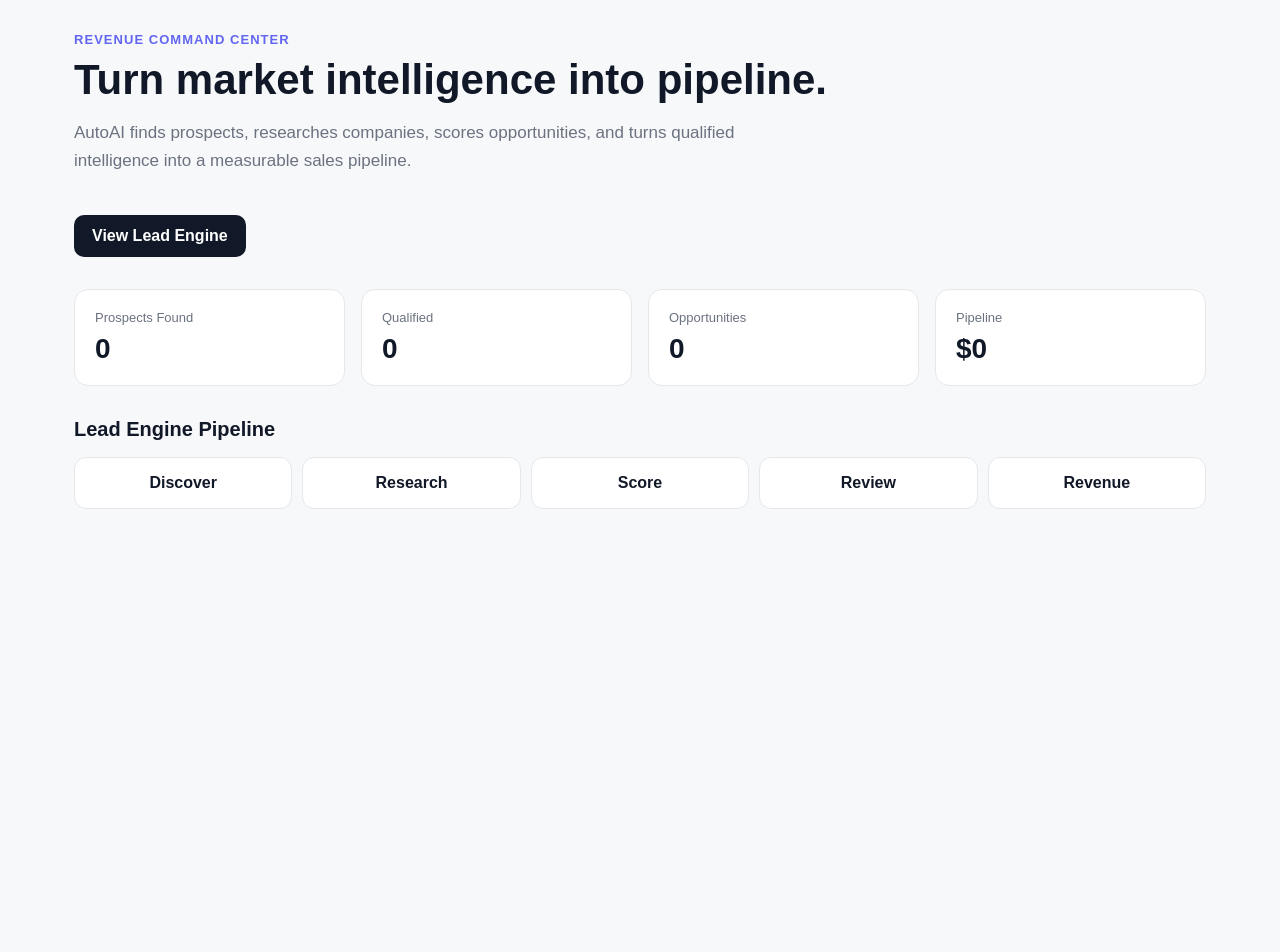
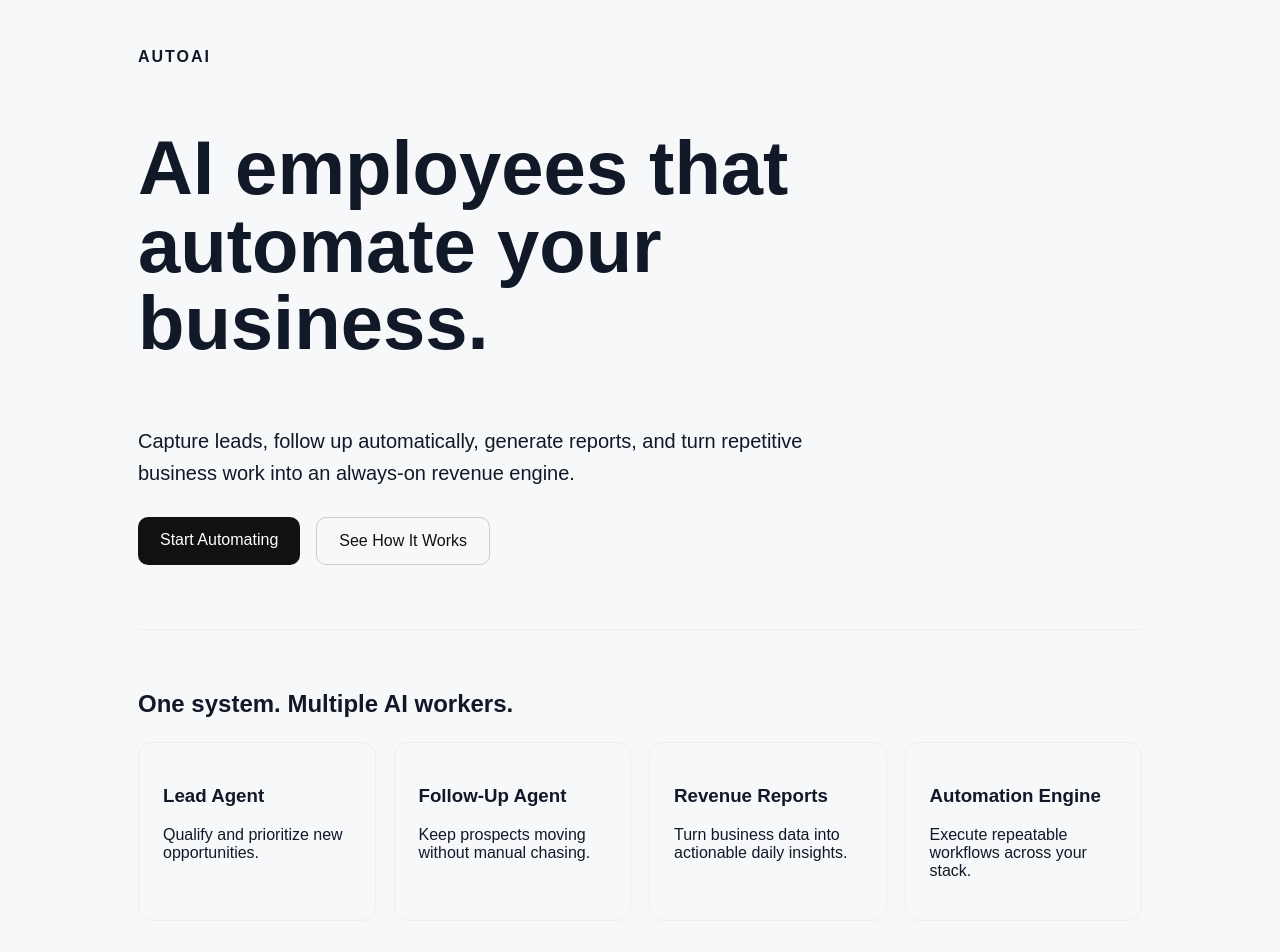
Before and after one commit to alovato007-oss/autoai, a Next.js app: page / in a window 1280 px wide. Shown: the part 80-1032 px from the top of the page. Before the commit the page ends 800 px from the top, so only its background shows below. Built offline with nearby package versions, Linux system fonts and the light colour scheme; no server answers; the database is empty.

Commit message:
Add AutoAI production landing page

```diff
--- /dev/null
+++ b/app/page.js
@@ -0,0 +1,22 @@
+export default function Home() {
+  return (
+    <main style={{fontFamily:'Arial, sans-serif',padding:'48px',maxWidth:1100,margin:'0 auto'}}>
+      <section style={{padding:'64px 0'}}>
+        <p style={{fontWeight:700,letterSpacing:2}}>AUTOAI</p>
+        <h1 style={{fontSize:'clamp(42px,7vw,76px)',lineHeight:1.02,maxWidth:850}}>AI employees that automate your business.</h1>
+        <p style={{fontSize:20,lineHeight:1.6,maxWidth:700}}>Capture leads, follow up automatically, generate reports, and turn repetitive business work into an always-on revenue engine.</p>
+        <div style={{display:'flex',gap:16,marginTop:28,flexWrap:'wrap'}}>
+          <a href="#start" style={{padding:'14px 22px',background:'#111',color:'#fff',borderRadius:10,textDecoration:'none'}}>Start Automating</a>
+          <a href="#how" style={{padding:'14px 22px',border:'1px solid #ccc',borderRadius:10,textDecoration:'none',color:'#111'}}>See How It Works</a>
+        </div>
+      </section>
+      <section id="how" style={{padding:'40px 0',borderTop:'1px solid #eee'}}>
+        <h2>One system. Multiple AI workers.</h2>
+        <div style={{display:'grid',gridTemplateColumns:'repeat(auto-fit,minmax(220px,1fr))',gap:18,marginTop:24}}>
+          {['Lead Agent','Follow-Up Agent','Revenue Reports','Automation Engine'].map((x,i)=><div key={x} style={{padding:24,border:'1px solid #eee',borderRadius:14}}><h3>{x}</h3><p>{['Qualify and prioritize new opportunities.','Keep prospects moving without manual chasing.','Turn business data into actionable daily insights.','Execute repeatable workflows across your stack.'][i]}</p></div>)}
+        </div>
+      </section>
+      <section id="start" style={{padding:'70px 0'}}><h2>Ready to automate?</h2><p>AutoAI is being built as a production-ready business automation platform.</p></section>
+    </main>
+  )
+}
```
